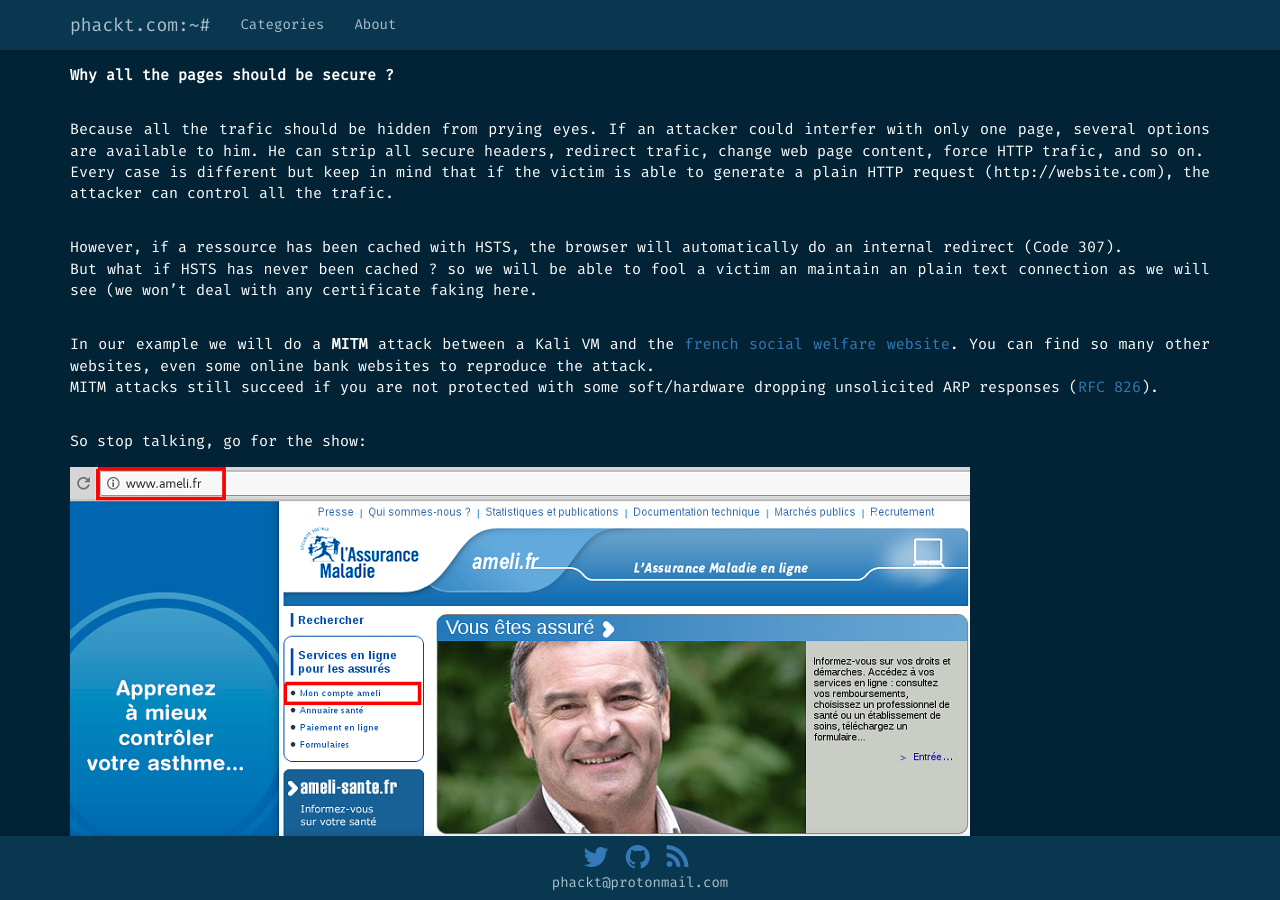
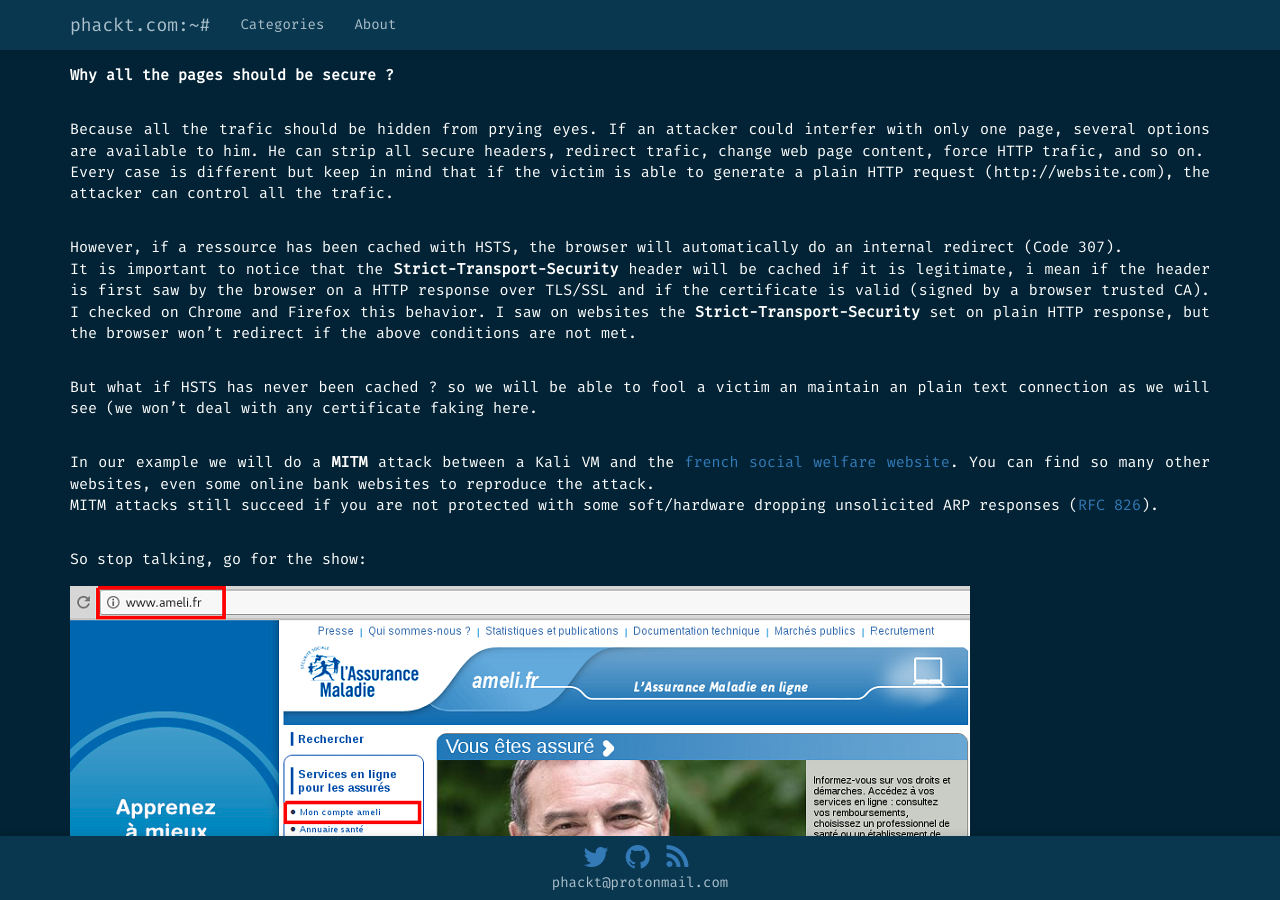
Before and after one commit to phackt/phackt.github.io, a Jekyll site: the page built from _posts/2017-03-27-mitm-keep-plain-connection-example.markdown, in a window 1280 px wide and 900 px high, scrolled down 479 px. Built offline with Jekyll 4.4.1, drawn with Linux system fonts in a browser that asks for light colours; nearby versions of some CDN libraries; some web fonts are replaced; comment, search, counter and statistics services are not loaded.

Commit message:
Update 2017-03-27-mitm-keep-plain-connection-example.markdown

```diff
--- a/_posts/2017-03-27-mitm-keep-plain-connection-example.markdown
+++ b/_posts/2017-03-27-mitm-keep-plain-connection-example.markdown
@@ -15,6 +15,8 @@ Because all the trafic should be hidden from prying eyes. If an attacker could i
 Every case is different but keep in mind that if the victim is able to generate a plain HTTP request (http://website.com), the attacker can control all the trafic.
 
 However, if a ressource has been cached with HSTS, the browser will automatically do an internal redirect (Code 307).
+It is important to notice that the **Strict-Transport-Security** header will be cached if it is legitimate, i mean if the header is first saw by the browser on a HTTP response over TLS/SSL and if the certificate is valid (signed by a browser trusted CA). I checked on Chrome and Firefox this behavior. I saw on websites the **Strict-Transport-Security** set on plain HTTP response, but the browser won't redirect if the above conditions are not met.
+
 But what if HSTS has never been cached ? so we will be able to fool a victim an maintain an plain text connection as we will see (we won't deal with any certificate faking here.
 
 In our example we will do a **MITM** attack between a Kali VM and the [french social welfare website](http://ameli.fr). You can find so many other websites, even some online bank websites to reproduce the attack.
```
